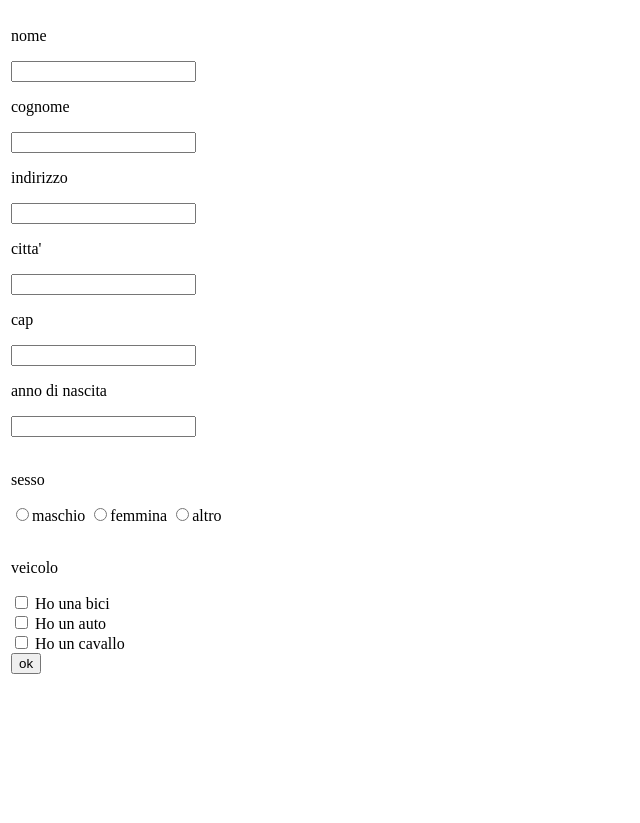
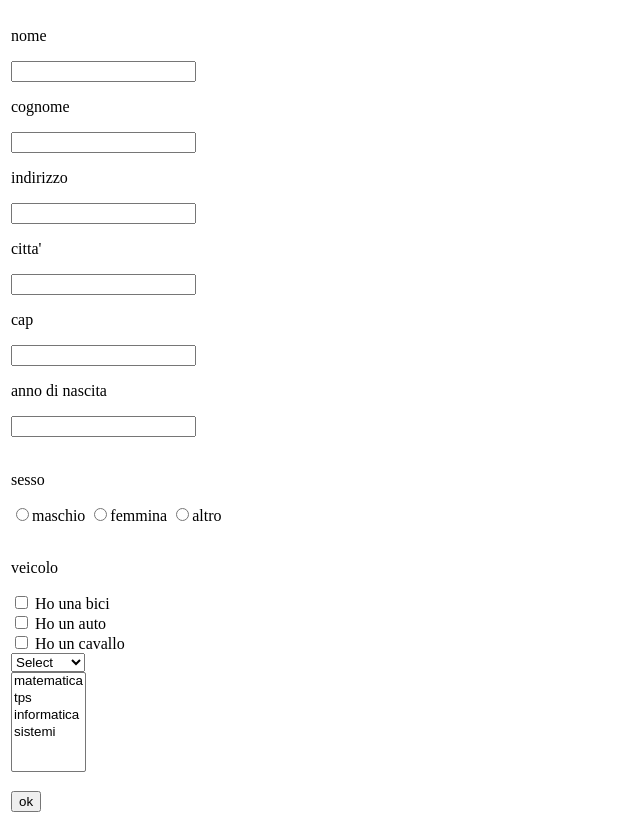
Before and after one commit to Giano0/school, a plain HTML site: page tps/anagrafica3.html in a window 1280 px wide. Shown: the whole page, without its empty margins (0-640 px from the left). Before the commit the page ends 800 px from the top, so only its background shows below. Drawn offline with Linux system fonts and the light colour scheme.

Commit message:
Update anagrafica3.html

```diff
--- a/tps/anagrafica3.html
+++ b/tps/anagrafica3.html
@@ -84,6 +84,22 @@
           <input type="checkbox" id="box3" name="cavallo" value="cavallo" onclick="aggiungiveicoli(document.getElementById('box3').value);">
           <label for="vehicle3"> Ho un cavallo</label><br>
 
+          <select id="prov">
+
+            <option value="0">Select</option>
+            <option value="1">Milano</option>
+            <option value="2">Como</option>
+            <option value="2">Varese</option>
+            <option value="2">Mantova</option>
+
+        </select><br>
+
+        <select name=materiaP multiple="multiple" style="height:100px">
+          <option value="matematica">matematica</option>
+          <option value="tps">tps</option>
+          <option value="informatica">informatica</option>
+          <option value="sistemi">sistemi</option>
+           </select><br><br>
 
           <input type="button" value="ok" onclick="stampa()">
 				</td>
```
